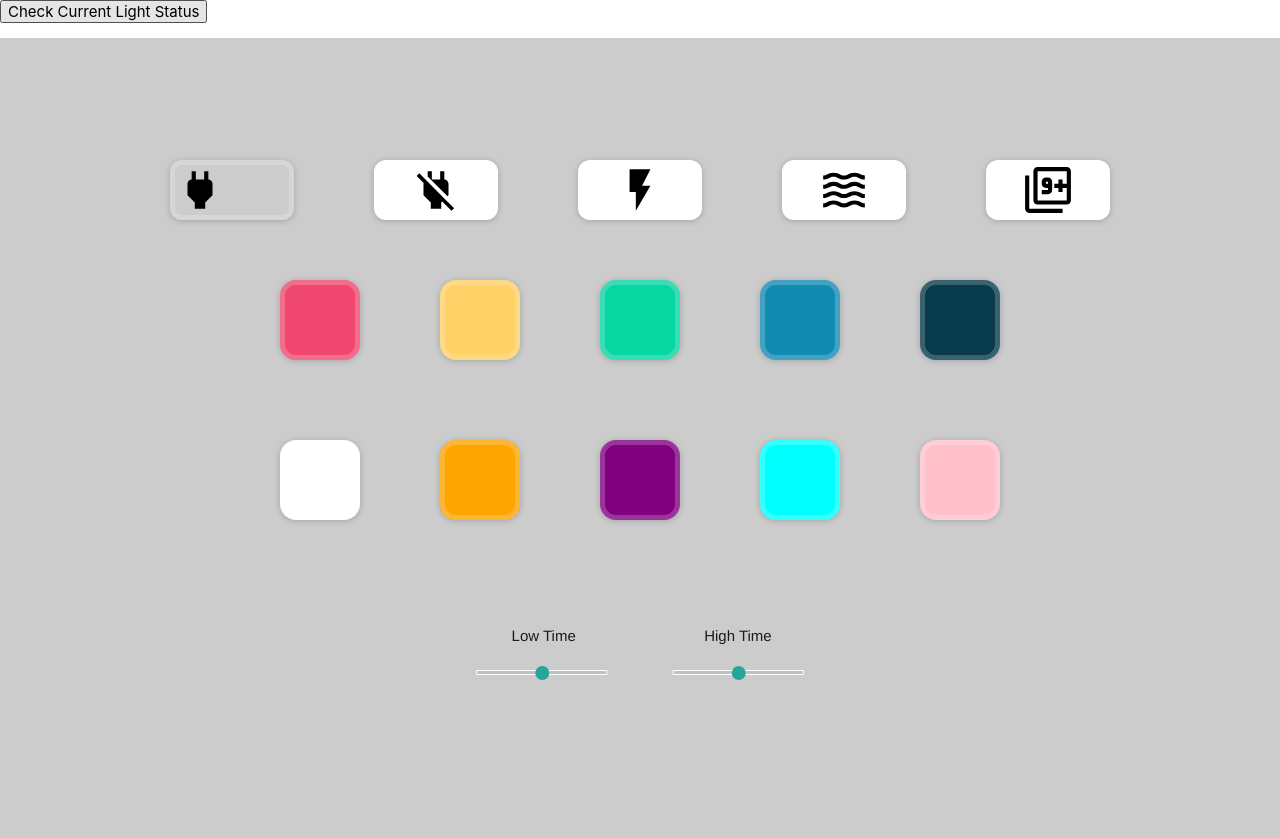
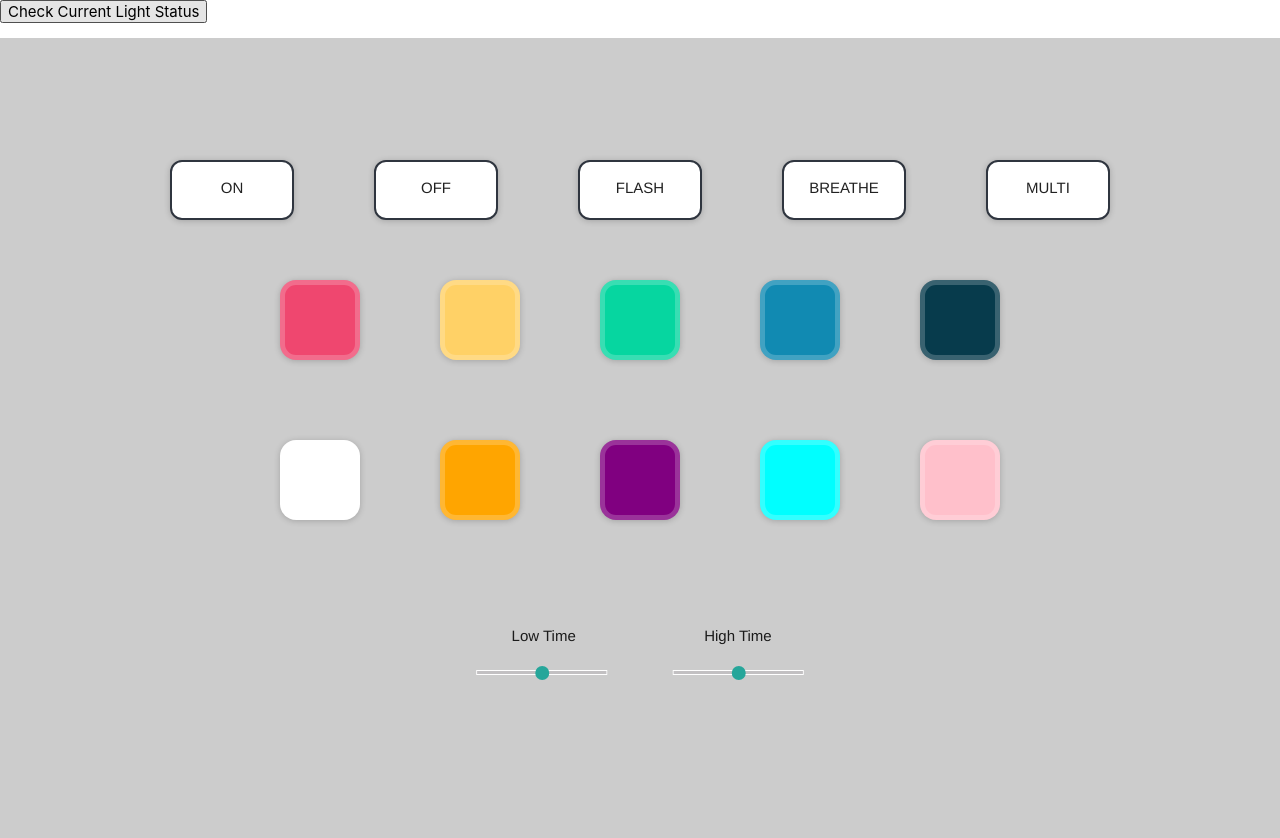
Before and after one commit to ngopaul/ColorControl, a Flask app: page / in a window 1280 px wide. Run offline with Flask 2, Linux system fonts and the light colour scheme; some libraries are stand-ins or nearby versions.

Commit message:
changing function buttons

```diff
--- a/static/assets/scripts/color_control.js
+++ b/static/assets/scripts/color_control.js
@@ -353,6 +353,44 @@ function multiButtonClicked() {
 }
 document.getElementById("button-multi").onclick = multiButtonClicked;
 
+
+
+
+
+
+
+$(document).ready(function()  {
+	$(".function-button").click(function() {
+
+		let buttonName = $(this).text();
+		let buttonActive = $(this).hasClass("active");
+		console.log(buttonName);
+
+		if (!buttonActive) {
+			$(this).addClass("active");
+			$(this).removeClass("inactive");
+
+			// YOUR CODE HERE - PART 2.2
+			$(document.getElementsByClassName(buttonName)).show();
+
+		} else {
+			$(this).addClass("inactive");
+			$(this).removeClass("active");
+
+			// YOUR CODE HERE - PART 2.2
+			$(document.getElementsByClassName(buttonName)).hide();
+
+		}
+	});
+});
+
+
+
+
+
+
+
+
 // LO TIME
 var p1 = document.getElementById("lo"),
     res1 = document.getElementById("result1");
--- a/static/assets/styles/style.css
+++ b/static/assets/styles/style.css
@@ -44,6 +44,11 @@ body {
 /**
  * button functions
  */
+ #button-on {
+    background: white;
+    display: flex;
+    justify-content: center;
+ }
  #button-off {
     background: white;
     display: flex;
@@ -72,6 +77,19 @@ body {
     left: 50%;
     transform: translate(-50%, -200%)
 }
+
+.function-button.inactive {
+    border: 2px solid #2f353f;
+    color: #2f353f;
+}
+.function-button.inactive:hover {
+    opacity: 0.6;
+}
+.function-button.active {
+    border: 2px solid #2f353f;
+    background: #2f353f;
+    color: white;
+}
  .function-button {
     width: 124px;
     height: 60px;
@@ -80,8 +98,8 @@ body {
     -moz-border-radius: 12px;
     -webkit-border-radius: 12px;
     border-radius: 12px;
-    border: 5px solid rgba(255, 255, 255, 0.2);
     transition: transform ease 0.2s;
+    border: 2px solid #2f353f;
 }
 .function-button:hover {
     transform: scale(1.2);
--- a/templates/main.html
+++ b/templates/main.html
@@ -46,19 +46,29 @@
 		<div id="container">
 			<div id=color-functions>
 				<div id="button-on" class="function-button">
-					<svg xmlns="http://www.w3.org/2000/svg" width="50" height="50" viewBox="0 0 24 24"><path d="M16.01 7L16 3h-2v4h-4V3H8v4h-.01C7 6.99 6 7.99 6 8.99v5.49L9.5 18v3h5v-3l3.5-3.51v-5.5c0-1-1-2-1.99-1.99z"/><path fill="none" d="M0 0h24v24H0z"/></svg>
+					<p>ON</p>
+					<!-- <svg xmlns="http://www.w3.org/2000/svg" width="50" height="50" viewBox="0 0 24 24"><path d="M16.01 7L16 3h-2v4h-4V3H8v4h-.01C7 6.99 6 7.99 6 8.99v5.49L9.5 18v3h5v-3l3.5-3.51v-5.5c0-1-1-2-1.99-1.99z"/><path fill="none" d="M0 0h24v24H0z"/></svg>
+					-->
 				</div>
 				<div id="button-off" class="function-button">
-					<svg id="button-off" xmlns="http://www.w3.org/2000/svg" width="50" height="50" viewBox="0 0 24 24"><path fill="none" d="M0 0h24v24H0V0z"/><path d="M18 14.49V9c0-1-1.01-2.01-2-2V3h-2v4h-4V3H8v2.48l9.51 9.5.49-.49zm-1.76 1.77L7.2 7.2l-.01.01L3.98 4 2.71 5.25l3.36 3.36C6.04 8.74 6 8.87 6 9v5.48L9.5 18v3h5v-3l.48-.48L19.45 22l1.26-1.28-4.47-4.46z"/></svg>
+					<p>OFF</p>
+					<!--<svg id="button-off" xmlns="http://www.w3.org/2000/svg" width="50" height="50" viewBox="0 0 24 24"><path fill="none" d="M0 0h24v24H0V0z"/><path d="M18 14.49V9c0-1-1.01-2.01-2-2V3h-2v4h-4V3H8v2.48l9.51 9.5.49-.49zm-1.76 1.77L7.2 7.2l-.01.01L3.98 4 2.71 5.25l3.36 3.36C6.04 8.74 6 8.87 6 9v5.48L9.5 18v3h5v-3l.48-.48L19.45 22l1.26-1.28-4.47-4.46z"/></svg>
+					-->
 				</div>
 				<div id="button-flash" class="function-button">
-					<svg id="button-flash" xmlns="http://www.w3.org/2000/svg" width="50" height="50" viewBox="0 0 24 24"><path d="M0 0h24v24H0z" fill="none"/><path d="M7 2v11h3v9l7-12h-4l4-8z"/></svg>
+					<p>FLASH</p>
+					<!--<svg id="button-flash" xmlns="http://www.w3.org/2000/svg" width="50" height="50" viewBox="0 0 24 24"><path d="M0 0h24v24H0z" fill="none"/><path d="M7 2v11h3v9l7-12h-4l4-8z"/></svg>
+					-->
 				</div>
 				<div id="button-breathe" class="function-button">
-					<svg xmlns="http://www.w3.org/2000/svg" width="50" height="50" viewBox="0 0 24 24"><path d="M17 16.99c-1.35 0-2.2.42-2.95.8-.65.33-1.18.6-2.05.6-.9 0-1.4-.25-2.05-.6-.75-.38-1.57-.8-2.95-.8s-2.2.42-2.95.8c-.65.33-1.17.6-2.05.6v1.95c1.35 0 2.2-.42 2.95-.8.65-.33 1.17-.6 2.05-.6s1.4.25 2.05.6c.75.38 1.57.8 2.95.8s2.2-.42 2.95-.8c.65-.33 1.18-.6 2.05-.6.9 0 1.4.25 2.05.6.75.38 1.58.8 2.95.8v-1.95c-.9 0-1.4-.25-2.05-.6-.75-.38-1.6-.8-2.95-.8zm0-4.45c-1.35 0-2.2.43-2.95.8-.65.32-1.18.6-2.05.6-.9 0-1.4-.25-2.05-.6-.75-.38-1.57-.8-2.95-.8s-2.2.43-2.95.8c-.65.32-1.17.6-2.05.6v1.95c1.35 0 2.2-.43 2.95-.8.65-.35 1.15-.6 2.05-.6s1.4.25 2.05.6c.75.38 1.57.8 2.95.8s2.2-.43 2.95-.8c.65-.35 1.15-.6 2.05-.6s1.4.25 2.05.6c.75.38 1.58.8 2.95.8v-1.95c-.9 0-1.4-.25-2.05-.6-.75-.38-1.6-.8-2.95-.8zm2.95-8.08c-.75-.38-1.58-.8-2.95-.8s-2.2.42-2.95.8c-.65.32-1.18.6-2.05.6-.9 0-1.4-.25-2.05-.6-.75-.37-1.57-.8-2.95-.8s-2.2.42-2.95.8c-.65.33-1.17.6-2.05.6v1.93c1.35 0 2.2-.43 2.95-.8.65-.33 1.17-.6 2.05-.6s1.4.25 2.05.6c.75.38 1.57.8 2.95.8s2.2-.43 2.95-.8c.65-.32 1.18-.6 2.05-.6.9 0 1.4.25 2.05.6.75.38 1.58.8 2.95.8V5.04c-.9 0-1.4-.25-2.05-.58zM17 8.09c-1.35 0-2.2.43-2.95.8-.65.35-1.15.6-2.05.6s-1.4-.25-2.05-.6c-.75-.38-1.57-.8-2.95-.8s-2.2.43-2.95.8c-.65.35-1.15.6-2.05.6v1.95c1.35 0 2.2-.43 2.95-.8.65-.32 1.18-.6 2.05-.6s1.4.25 2.05.6c.75.38 1.57.8 2.95.8s2.2-.43 2.95-.8c.65-.32 1.18-.6 2.05-.6.9 0 1.4.25 2.05.6.75.38 1.58.8 2.95.8V9.49c-.9 0-1.4-.25-2.05-.6-.75-.38-1.6-.8-2.95-.8z"/></svg>
+					<p>BREATHE</p>
+					<!--<svg xmlns="http://www.w3.org/2000/svg" width="50" height="50" viewBox="0 0 24 24"><path d="M17 16.99c-1.35 0-2.2.42-2.95.8-.65.33-1.18.6-2.05.6-.9 0-1.4-.25-2.05-.6-.75-.38-1.57-.8-2.95-.8s-2.2.42-2.95.8c-.65.33-1.17.6-2.05.6v1.95c1.35 0 2.2-.42 2.95-.8.65-.33 1.17-.6 2.05-.6s1.4.25 2.05.6c.75.38 1.57.8 2.95.8s2.2-.42 2.95-.8c.65-.33 1.18-.6 2.05-.6.9 0 1.4.25 2.05.6.75.38 1.58.8 2.95.8v-1.95c-.9 0-1.4-.25-2.05-.6-.75-.38-1.6-.8-2.95-.8zm0-4.45c-1.35 0-2.2.43-2.95.8-.65.32-1.18.6-2.05.6-.9 0-1.4-.25-2.05-.6-.75-.38-1.57-.8-2.95-.8s-2.2.43-2.95.8c-.65.32-1.17.6-2.05.6v1.95c1.35 0 2.2-.43 2.95-.8.65-.35 1.15-.6 2.05-.6s1.4.25 2.05.6c.75.38 1.57.8 2.95.8s2.2-.43 2.95-.8c.65-.35 1.15-.6 2.05-.6s1.4.25 2.05.6c.75.38 1.58.8 2.95.8v-1.95c-.9 0-1.4-.25-2.05-.6-.75-.38-1.6-.8-2.95-.8zm2.95-8.08c-.75-.38-1.58-.8-2.95-.8s-2.2.42-2.95.8c-.65.32-1.18.6-2.05.6-.9 0-1.4-.25-2.05-.6-.75-.37-1.57-.8-2.95-.8s-2.2.42-2.95.8c-.65.33-1.17.6-2.05.6v1.93c1.35 0 2.2-.43 2.95-.8.65-.33 1.17-.6 2.05-.6s1.4.25 2.05.6c.75.38 1.57.8 2.95.8s2.2-.43 2.95-.8c.65-.32 1.18-.6 2.05-.6.9 0 1.4.25 2.05.6.75.38 1.58.8 2.95.8V5.04c-.9 0-1.4-.25-2.05-.58zM17 8.09c-1.35 0-2.2.43-2.95.8-.65.35-1.15.6-2.05.6s-1.4-.25-2.05-.6c-.75-.38-1.57-.8-2.95-.8s-2.2.43-2.95.8c-.65.35-1.15.6-2.05.6v1.95c1.35 0 2.2-.43 2.95-.8.65-.32 1.18-.6 2.05-.6s1.4.25 2.05.6c.75.38 1.57.8 2.95.8s2.2-.43 2.95-.8c.65-.32 1.18-.6 2.05-.6.9 0 1.4.25 2.05.6.75.38 1.58.8 2.95.8V9.49c-.9 0-1.4-.25-2.05-.6-.75-.38-1.6-.8-2.95-.8z"/></svg>
+					-->
 				</div>
 				<div id="button-multi" class="function-button">
-					<svg xmlns="http://www.w3.org/2000/svg" width="50" height="50" viewBox="0 0 24 24"><path d="M0 0h24v24H0z" fill="none"/><path d="M3 5H1v16c0 1.1.9 2 2 2h16v-2H3V5zm11 7V8c0-1.11-.9-2-2-2h-1c-1.1 0-2 .89-2 2v1c0 1.11.9 2 2 2h1v1H9v2h3c1.1 0 2-.89 2-2zm-3-3V8h1v1h-1zm10-8H7c-1.1 0-2 .9-2 2v14c0 1.1.9 2 2 2h14c1.1 0 2-.9 2-2V3c0-1.1-.9-2-2-2zm0 8h-2V7h-2v2h-2v2h2v2h2v-2h2v6H7V3h14v6z"/></svg>
+					<p>MULTI</p>
+					<!--<svg xmlns="http://www.w3.org/2000/svg" width="50" height="50" viewBox="0 0 24 24"><path d="M0 0h24v24H0z" fill="none"/><path d="M3 5H1v16c0 1.1.9 2 2 2h16v-2H3V5zm11 7V8c0-1.11-.9-2-2-2h-1c-1.1 0-2 .89-2 2v1c0 1.11.9 2 2 2h1v1H9v2h3c1.1 0 2-.89 2-2zm-3-3V8h1v1h-1zm10-8H7c-1.1 0-2 .9-2 2v14c0 1.1.9 2 2 2h14c1.1 0 2-.9 2-2V3c0-1.1-.9-2-2-2zm0 8h-2V7h-2v2h-2v2h2v2h2v-2h2v6H7V3h14v6z"/></svg>
+					-->
 				</div>
 			</div>
 			<div id="spine-1">
```
